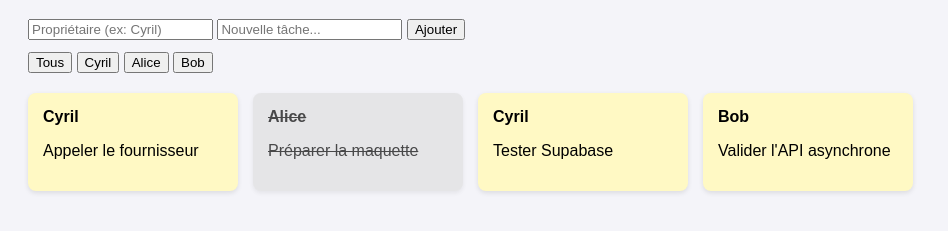
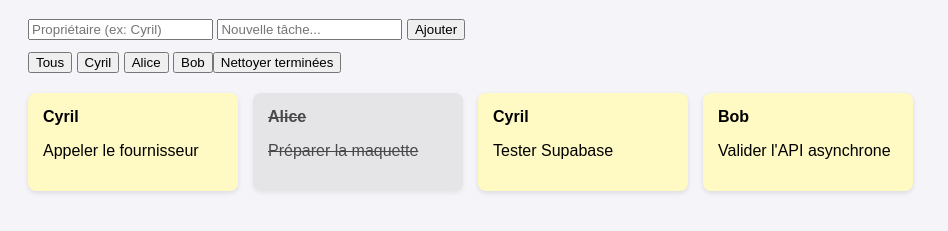
Before and after one commit to Granico/mini-sticky, a plain HTML site: page index.html in a window 1280 px wide. Shown: the part 89-320 px from the top of the page, without its empty margins (0-948 px from the left). Drawn offline with Linux system fonts and the light colour scheme.

Commit message:
Ajout du bouton Nettoyer terminées

```diff
--- a/app.js
+++ b/app.js
@@ -60,6 +60,7 @@ async function init() {
   document.getElementById("board").addEventListener("click", handleBoardClick);
   document.getElementById("add-card-form").addEventListener("submit", handleAddCard);
   document.getElementById("filters").addEventListener("click", handleFilterClick);
+  document.getElementById("clear-done").addEventListener("click", () => { cards = cards.filter(card => !card.done); render(); });
 
   const { data, error } = await fetchCardsFromServer();
 
--- a/index.html
+++ b/index.html
@@ -29,7 +29,7 @@
     <button data-owner="ALL">Tous</button>
     <button data-owner="Cyril">Cyril</button>
     <button data-owner="Alice">Alice</button>
-    <button data-owner="Bob">Bob</button>
+    <button data-owner="Bob">Bob</button><button id="clear-done">Nettoyer terminées</button>
   </div>
 </div>
   <div id="board"></div>
```
